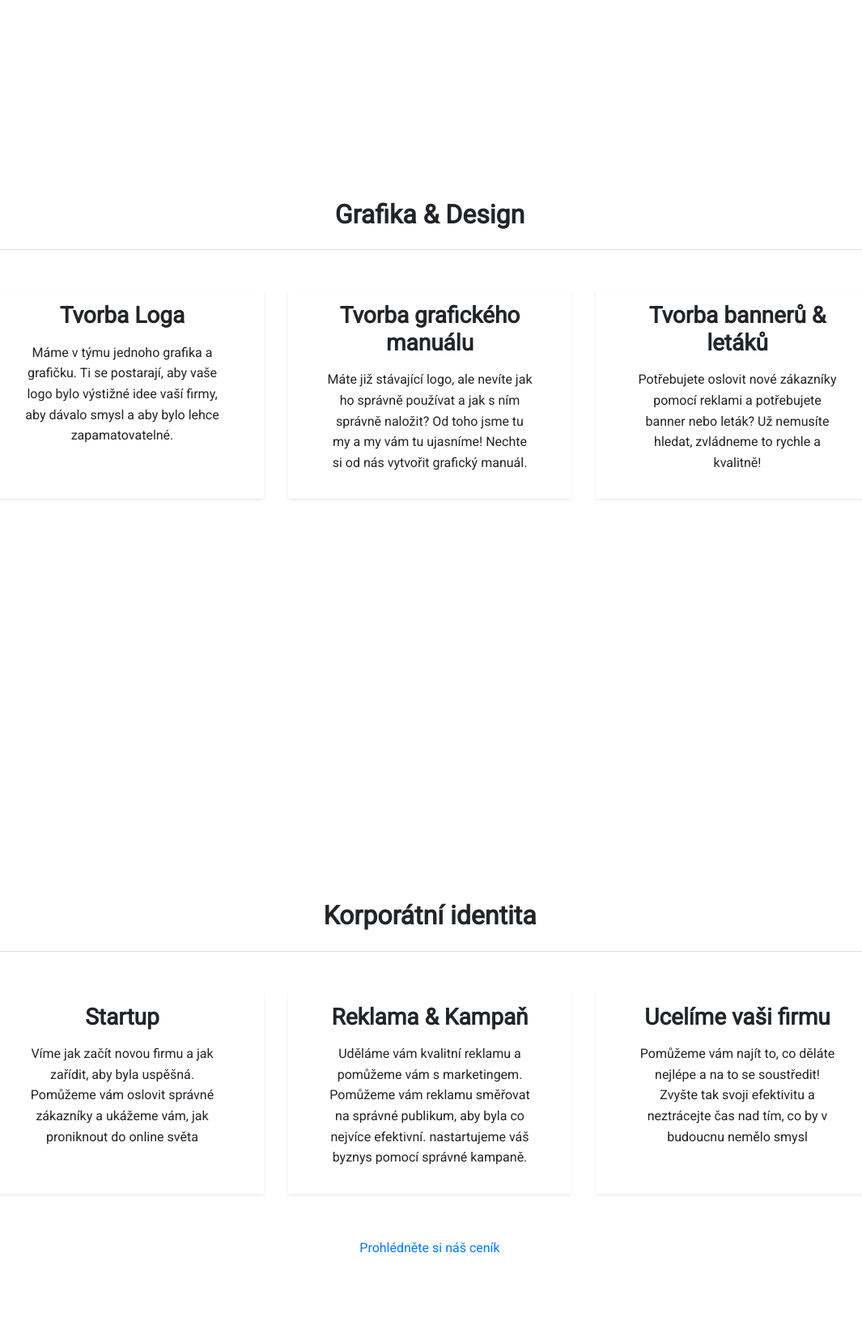
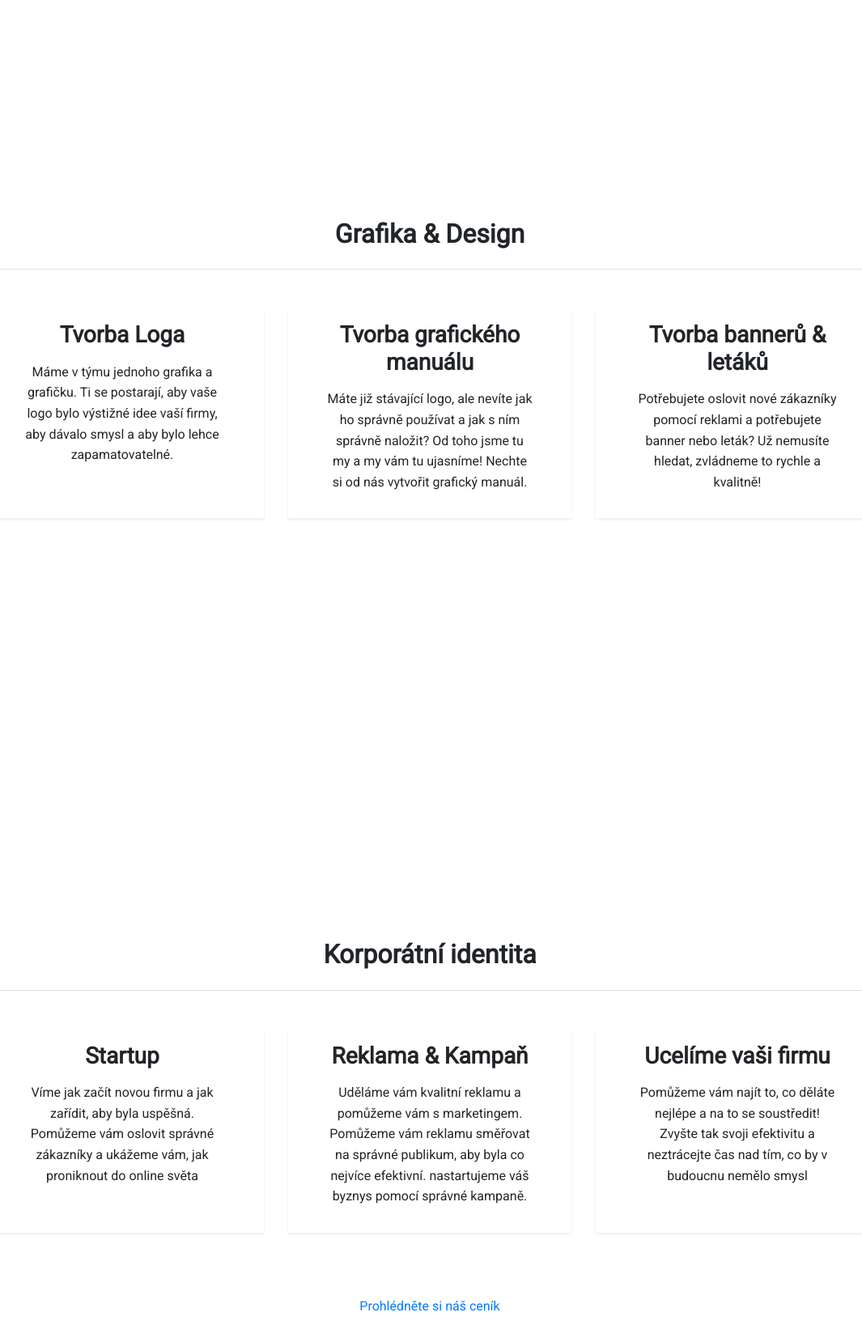
Before and after one commit to krcaltomas99/apex-presentation, a PHP site: page /services.php in a window 1280 px wide. Shown: the part 1220-2878 px from the top of the page at 81% size, without its empty margins (109-1174 px from the left). Run offline with PHP 8.4, Linux system fonts and the light colour scheme; some libraries are stand-ins or nearby versions.

Commit message:
Finalizace

```diff
--- a/assets/css/app.css
+++ b/assets/css/app.css
@@ -305,5 +305,20 @@ footer {
     height: 150px;
   }
 }
+@media print {
+  header {
+    display: none;
+  }
+
+  header.subpage {
+    display: none !important;
+    background-image: none;
+  }
+
+  .parallax-window, .parallax-mirror {
+    display: none !important;
+    background-image: none;
+  }
+}
 
 /*# sourceMappingURL=app.css.map */
--- a/assets/css/app.scss
+++ b/assets/css/app.scss
@@ -364,3 +364,22 @@ footer {
 		height: 150px;
 	}
 }
+
+@media print {
+	body {
+
+	}
+	header {
+		display: none;
+	}
+
+	header.subpage {
+		display: none!important;
+		background-image: none;
+	}
+
+	.parallax-window, .parallax-mirror{
+		display: none!important;
+		background-image: none;
+	}
+}
--- a/portfoliopage.php
+++ b/portfoliopage.php
@@ -119,7 +119,6 @@
 				</div>
 			</div>
 		</div>
-
 	</section>
 
 	<div class="container pb-5">
--- a/services.php
+++ b/services.php
@@ -7,7 +7,7 @@
 <body>
 <?php include('inc/nav.php') ?>
 <header class="subpage parallax-window" data-parallax="scroll"
-        data-image-src="./assets/images/services/bg2.jpg">
+        data-image-src="./assets/images/services/bg1.jpg">
 	<div class="header--darken"></div>
 	<div class="container d-flex flex-column h-100">
 		<div class="row">
@@ -25,7 +25,7 @@
 
 			<div class="row justify-content-center">
 				<!-- Služba -->
-				<div class="col-12 col-md-6 col-lg-4">
+				<div class="col-12 col-md-6 col-lg-4 mb-4">
 					<div class="service-box shadow-sm px-5 py-3 h-100">
 						<h3 class="font-weight-bold mb-3 text-center">Tvorba webových stránek</h3>
 
@@ -37,7 +37,7 @@
 					</div>
 				</div>
 
-				<div class="col-12 col-md-6 col-lg-4">
+				<div class="col-12 col-md-6 col-lg-4 mb-4">
 					<div class="service-box shadow-sm px-5 py-3 h-100">
 						<h3 class="font-weight-bold mb-3 text-center">SEO Optimalizace</h3>
 
@@ -49,7 +49,7 @@
 					</div>
 				</div>
 
-				<div class="col-12 col-md-6 col-lg-4">
+				<div class="col-12 col-md-6 col-lg-4 mb-4">
 					<div class="service-box shadow-sm px-5 py-3 h-100">
 						<h3 class="font-weight-bold mb-3 text-center">Uprava stávajících webových stránek</h3>
 
@@ -72,7 +72,7 @@
 
 			<div class="row justify-content-center">
 				<!-- Služba -->
-				<div class="col-12 col-md-6 col-lg-4">
+				<div class="col-12 col-md-6 col-lg-4 mb-4">
 					<div class="service-box shadow-sm px-5 py-3 h-100">
 						<h3 class="font-weight-bold mb-3 text-center">Tvorba Loga</h3>
 
@@ -83,7 +83,7 @@
 					</div>
 				</div>
 
-				<div class="col-12 col-md-6 col-lg-4">
+				<div class="col-12 col-md-6 col-lg-4 mb-4">
 					<div class="service-box shadow-sm px-5 py-3 h-100">
 						<h3 class="font-weight-bold mb-3 text-center">Tvorba grafického manuálu</h3>
 
@@ -94,7 +94,7 @@
 					</div>
 				</div>
 
-				<div class="col-12 col-md-6 col-lg-4">
+				<div class="col-12 col-md-6 col-lg-4 mb-4">
 					<div class="service-box shadow-sm px-5 py-3 h-100">
 						<h3 class="font-weight-bold mb-3 text-center">Tvorba bannerů & letáků</h3>
 
@@ -118,7 +118,7 @@
 
 			<div class="row justify-content-center">
 				<!-- Služba -->
-				<div class="col-12 col-md-6 col-lg-4">
+				<div class="col-12 col-md-6 col-lg-4 mb-4">
 					<div class="service-box shadow-sm px-5 py-3 h-100">
 						<h3 class="font-weight-bold mb-3 text-center">Startup</h3>
 
@@ -129,7 +129,7 @@
 					</div>
 				</div>
 
-				<div class="col-12 col-md-6 col-lg-4">
+				<div class="col-12 col-md-6 col-lg-4 mb-4">
 					<div class="service-box shadow-sm px-5 py-3 h-100">
 						<h3 class="font-weight-bold mb-3 text-center">Reklama & Kampaň</h3>
 
@@ -141,7 +141,7 @@
 					</div>
 				</div>
 
-				<div class="col-12 col-md-6 col-lg-4">
+				<div class="col-12 col-md-6 col-lg-4 mb-4">
 					<div class="service-box shadow-sm px-5 py-3 h-100">
 						<h3 class="font-weight-bold mb-3 text-center">Ucelíme vaši firmu</h3>
 
```
Also changed, not shown: 1 other file.
